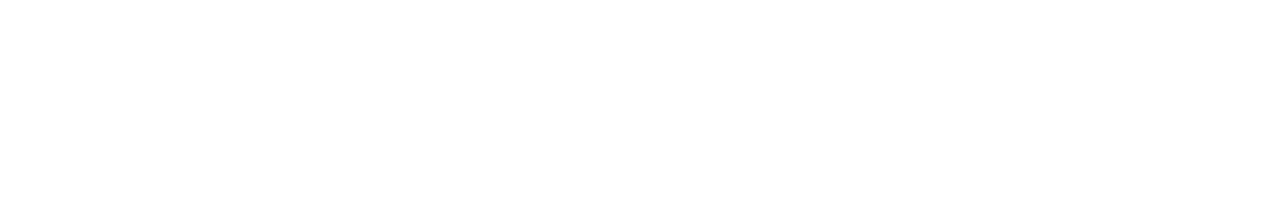
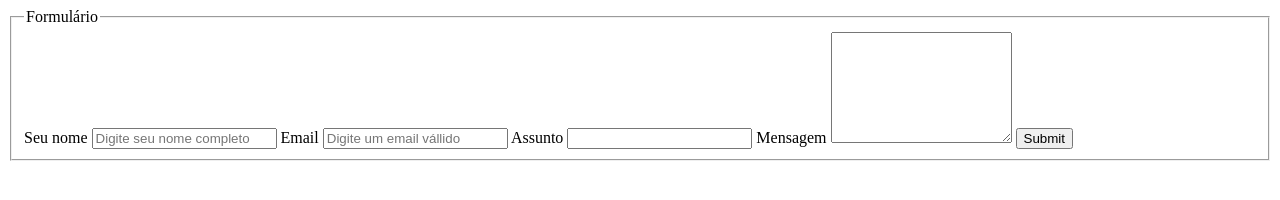
Before and after one commit to LuisAraujo-Dev/login-page, a plain HTML site: page index.html in a window 1280 px wide. Drawn offline with Linux system fonts and the light colour scheme.

Commit message:
created HTML

```diff
--- a/index.html
+++ b/index.html
@@ -1,11 +1,31 @@
 <!DOCTYPE html>
-<html lang="en">
+<html lang="pt-br">
 <head>
     <meta charset="UTF-8">
-    <meta name="viewport" content="width=device-width, initial-scale=1.0">
-    <title>Document</title>
+    <title>Formulário</title>
 </head>
 <body>
 
+    <form action="post" autocomplete="off">
+        <fieldset>
+            <legend>Formulário</legend>
+
+            <label for="name" >Seu nome
+                <input type="text" name="name" id="name" placeholder="Digite seu nome completo" required>
+            </label>
+            <label for="email">Email
+                <input type="email" name="email" id="email" placeholder="Digite um email vállido" required>
+            </label>
+            <label for="subject
+            ">Assunto
+                <input type="text" name="subject
+                " id="subject" required>
+            </label>
+            <label for="message">Mensagem
+            <textarea name="message" id="message" placeholder="Conte-nos tudo" minlength="15" maxlength="1000" rows="7" required>
+            </textarea>
+            <input type="submit" name="Enviar">
+        </fieldset>
+    </form>
 </body>
 </html>
```
